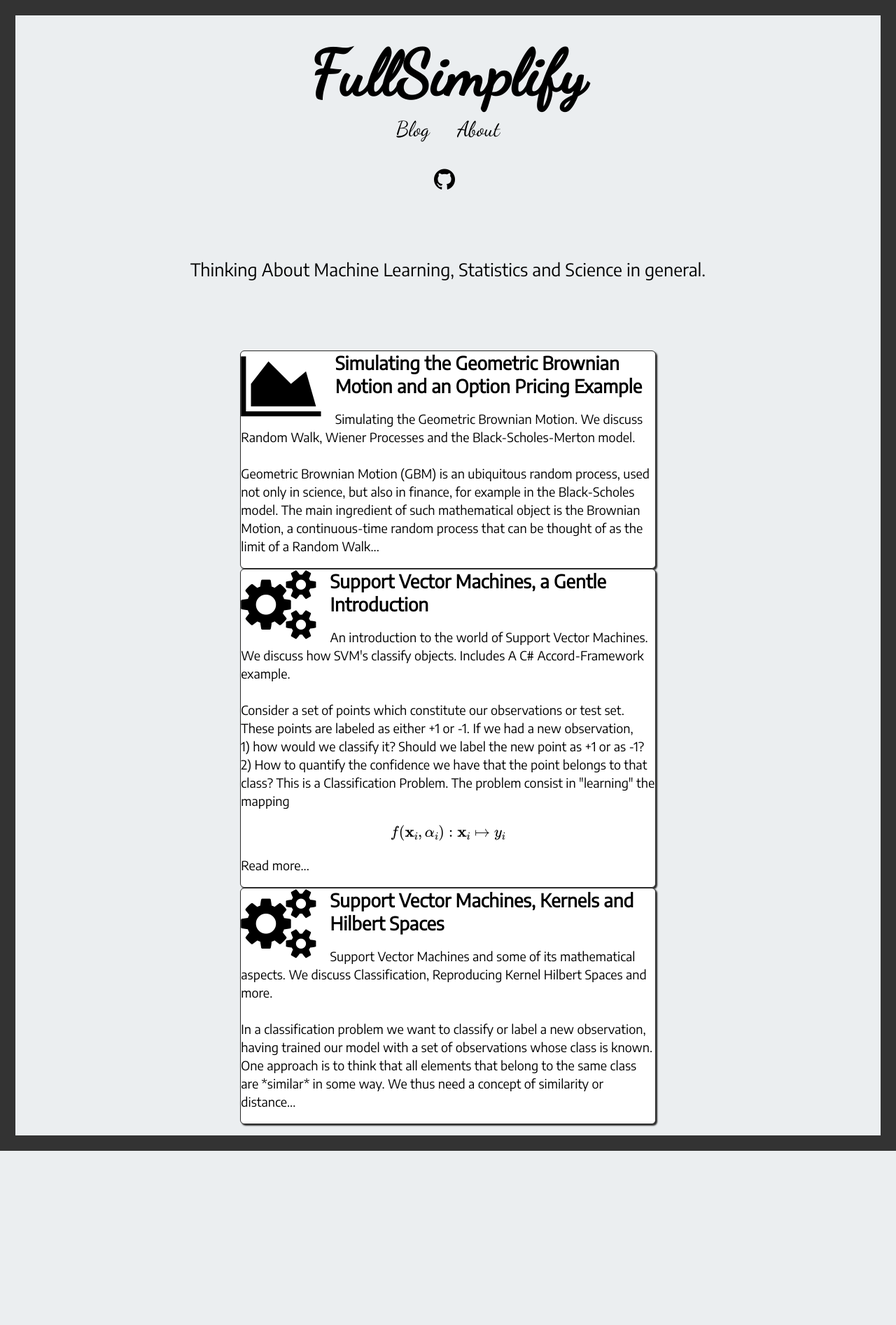
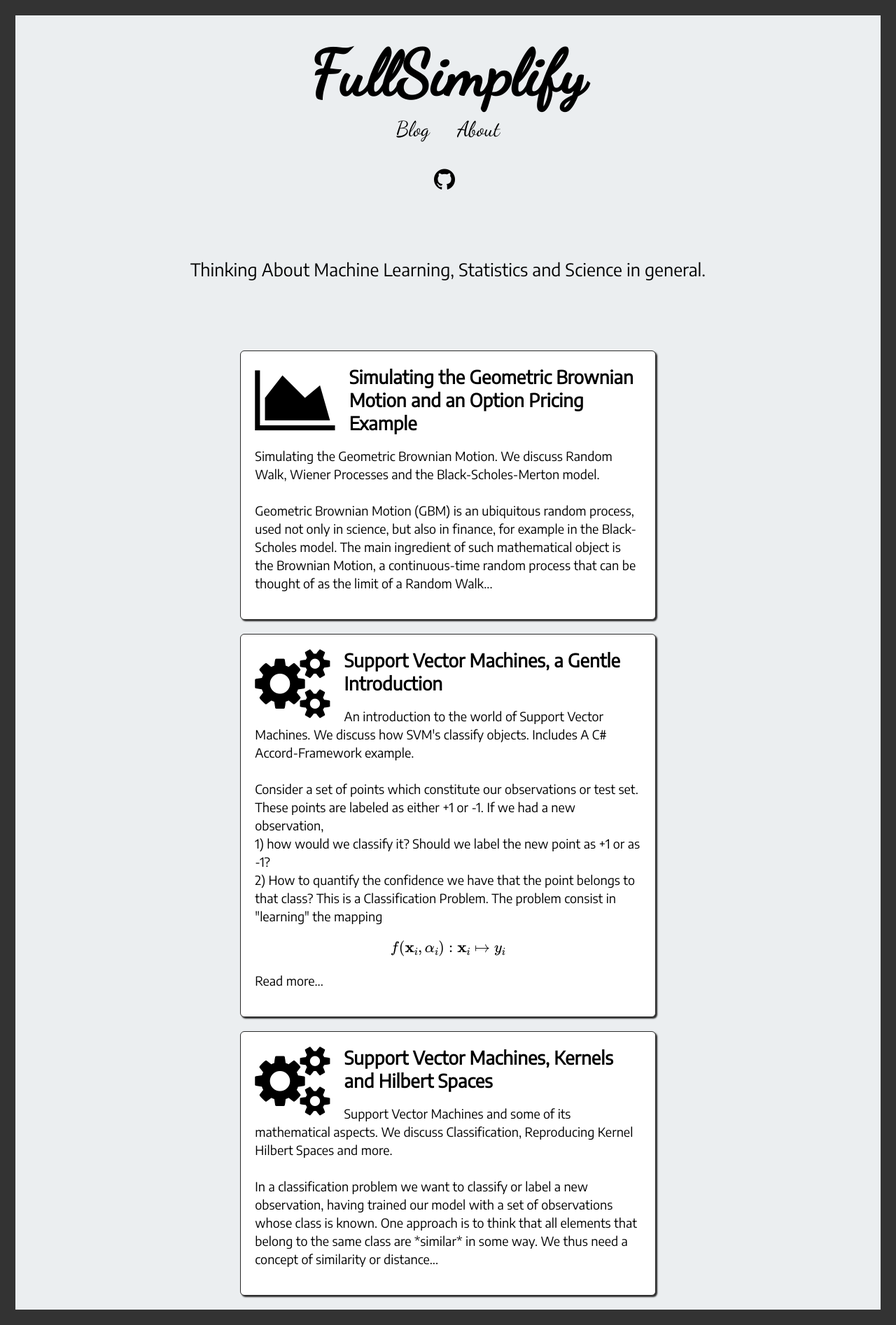
Before and after one commit to FullSimplify/FullSimplify.github.io, a Jekyll site: the page built from index.html, in a window 1280 px wide. Shown: the whole page at 70% size. Built offline with Jekyll 4.4.1, drawn with Linux system fonts in a browser that asks for light colours; some web fonts are replaced; formulas are drawn with MathJax 3; before the commit the page ends 1645 px from its top, so only the background shows below that.

Commit message:
Update _default.scss

```diff
--- a/_sass/_default.scss
+++ b/_sass/_default.scss
@@ -135,6 +135,8 @@ strong {
     background-color: white;
     border-radius: 6px;
     box-shadow: 2px 2px 2px;
+    margin-bottom: 20px;
+    padding: 20px;
 }
 .border
 {
```
